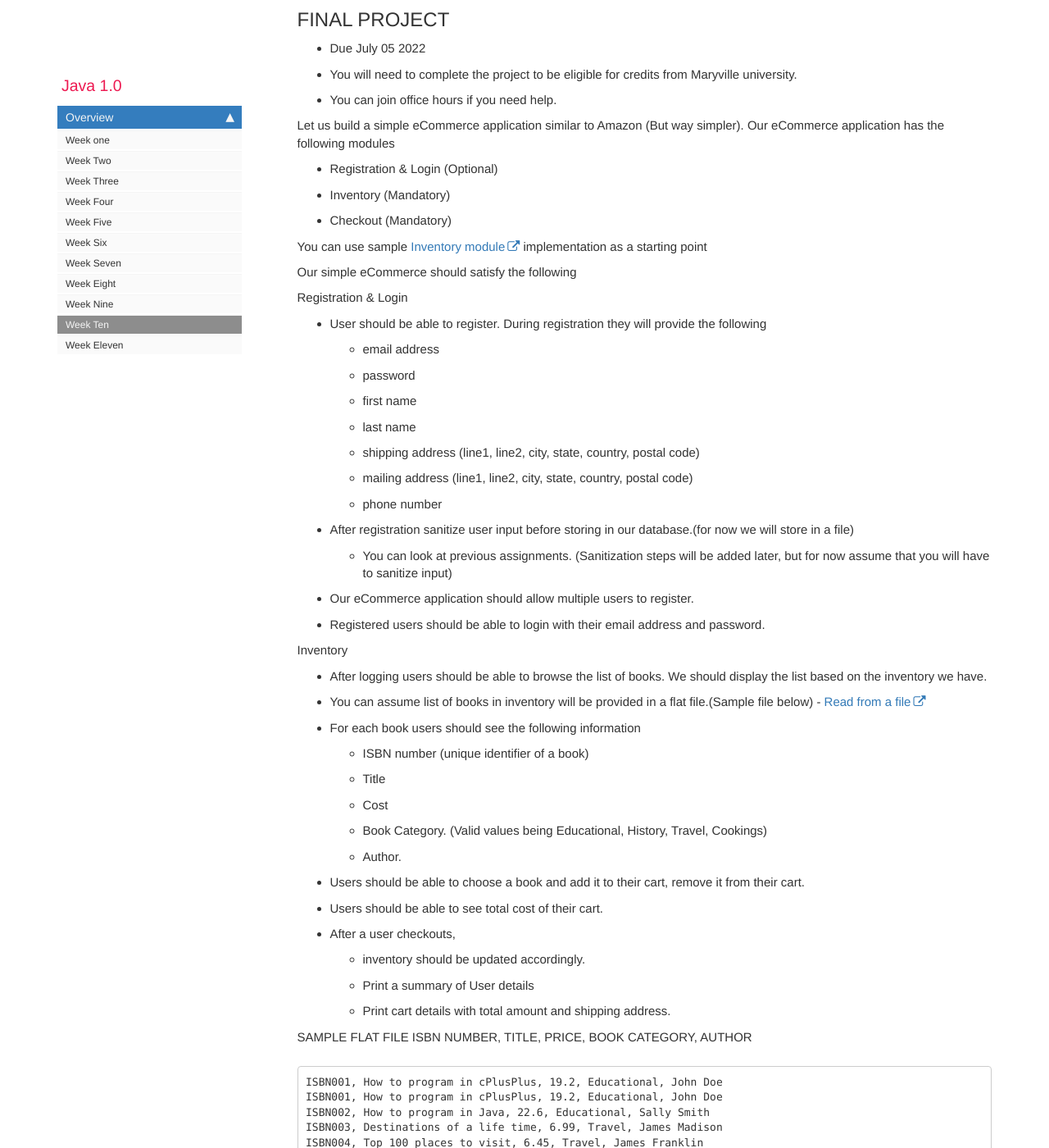
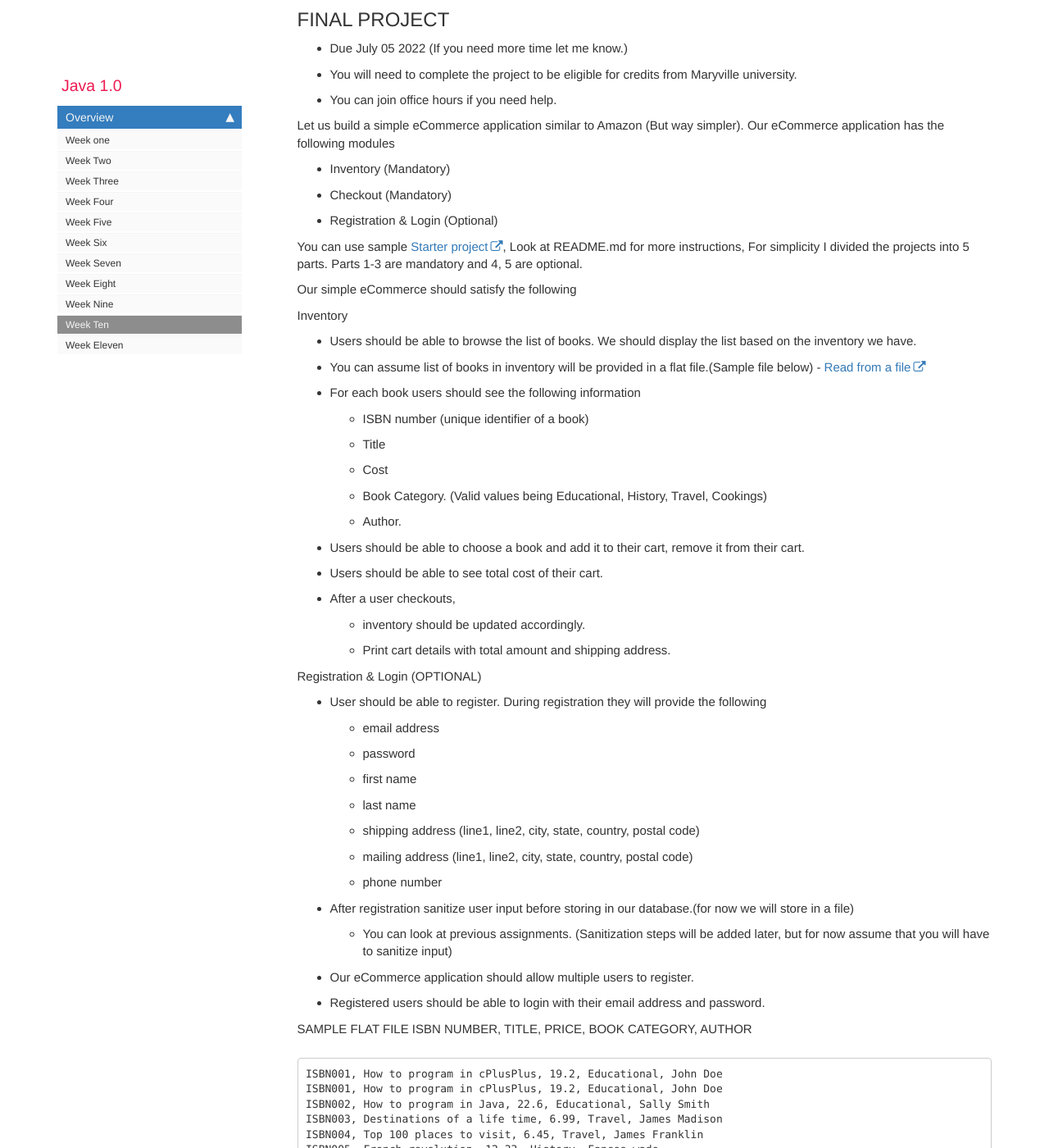
Before and after one commit to rambethina/java, a Jekyll site: the page built from pages/mydoc/mydoc_week_ten.md, in a window 1280 px wide and 1400 px high, scrolled down 4028 px. Shown: the whole window at 82% size. Built offline with Jekyll 4.4.1, drawn with Linux system fonts in a browser that asks for light colours; comment, search, counter and statistics services are not loaded.

Commit message:
amend final project

```diff
--- a/pages/mydoc/mydoc_week_ten.md
+++ b/pages/mydoc/mydoc_week_ten.md
@@ -190,21 +190,39 @@ FTC
 
 ## FINAL PROJECT
 
-* Due July 05 2022
+* Due July 05 2022 (If you need more time let me know.)
 * You will need to complete the project to be eligible for credits from Maryville university.
 * You can join office hours if you need help.
 
 Let us build a simple eCommerce application similar to Amazon (But way simpler). Our eCommerce application has the following modules
 
-* Registration & Login (Optional)
+
 * Inventory (Mandatory)
 * Checkout (Mandatory)
+* Registration & Login (Optional)
 
-You can use sample [Inventory module](https://github.com/rambethina/ECommerceInventoryModule) implementation as a starting point
+You can use sample [Starter project](https://github.com/rambethina/ECommerceFinalStarter), Look at README.md for more instructions, For simplicity I divided the projects into 5 parts. Parts 1-3 are mandatory and 4, 5 are optional.
 
 Our simple eCommerce should satisfy the following
 
-Registration & Login
+Inventory
+* Users should be able to browse the list of books. We should display the list based on the inventory we have.
+* You can assume list of books in inventory will be provided in a flat file.(Sample file below) - [Read from a file](https://rambethina.github.io/java/mydoc_week_nine.html#working-with-files)
+* For each book users should see the following information
+    * ISBN number (unique identifier of a book)
+    * Title
+    * Cost
+    * Book Category. (Valid values being Educational, History, Travel, Cookings)
+    * Author.
+* Users should be able to choose a book and add it to their cart, remove it from their cart.
+* Users should be able to see total cost of their cart.
+* After a user checkouts,
+    * inventory should be updated accordingly.
+    * Print cart details with total amount and shipping address.
+
+
+
+Registration & Login (OPTIONAL)
 
 * User should be able to register. During registration they will provide the following
     * email address
@@ -218,23 +236,6 @@ Registration & Login
     * You can look at previous assignments. (Sanitization steps will be added later, but for now assume that you will have to sanitize input)
 * Our eCommerce application should allow multiple users to register.
 * Registered users should be able to login with their email address and password.
-
-Inventory
-* After logging users should be able to browse the list of books. We should display the list based on the inventory we have.
-* You can assume list of books in inventory will be provided in a flat file.(Sample file below) - [Read from a file](https://rambethina.github.io/java/mydoc_week_nine.html#working-with-files)
-* For each book users should see the following information
-    * ISBN number (unique identifier of a book)
-    * Title
-    * Cost
-    * Book Category. (Valid values being Educational, History, Travel, Cookings)
-    * Author.
-* Users should be able to choose a book and add it to their cart, remove it from their cart.
-* Users should be able to see total cost of their cart.
-* After a user checkouts,
-    * inventory should be updated accordingly.
-    * Print a summary of User details
-    * Print cart details with total amount and shipping address.
-
 
 SAMPLE FLAT FILE
 ISBN NUMBER, TITLE, PRICE, BOOK CATEGORY, AUTHOR
```
